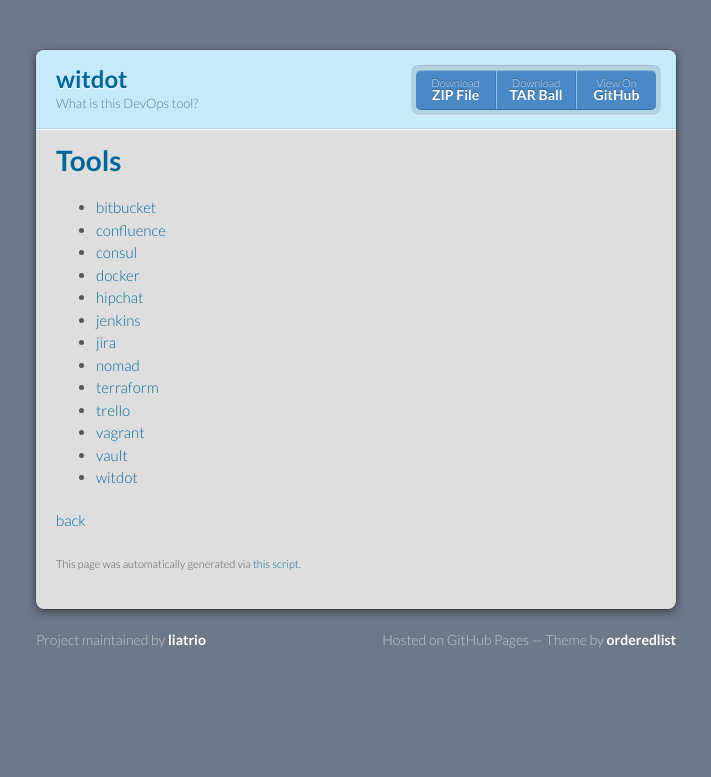
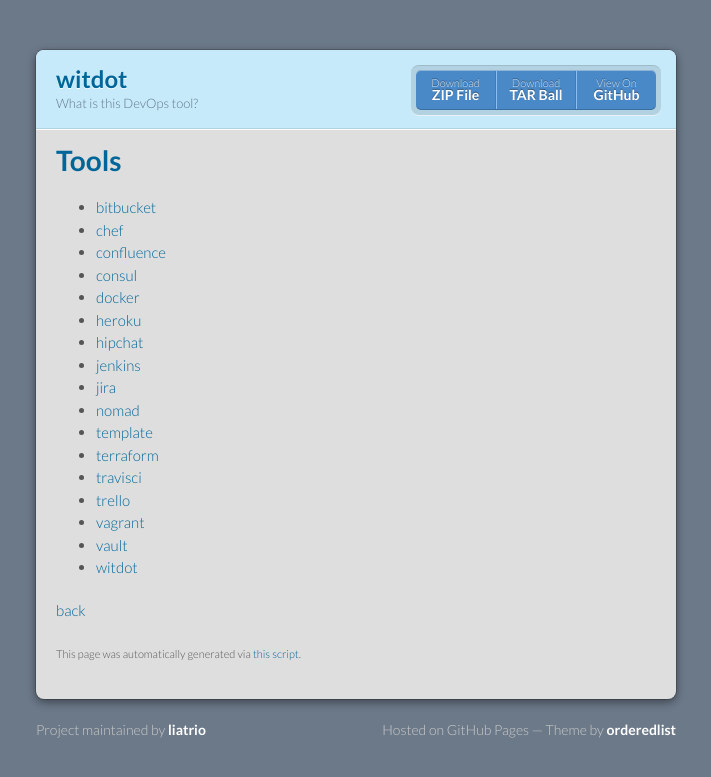
Before and after one commit to liatrio/wikify, a Jekyll site: the page built from docs/tools.md, in a window 1280 px wide. Shown: the top 777 px of the page, without its empty margins (284-995 px from the left). Built offline with Jekyll 4.4.1, drawn with Linux system fonts in a browser that asks for light colours; our own code applies the rules of GitHub Pages for plain Markdown files.

Commit message:
add chef travis heroku

```diff
--- a/docs/tools.md
+++ b/docs/tools.md
@@ -3,14 +3,18 @@
 ---
 # [Tools](https://github.com/liatrio/witdot/tree/master/tools)
   - [bitbucket](https://github.com/liatrio/witdot/blob/master/tools/bitbucket.tool)
+  - [chef](https://github.com/liatrio/witdot/blob/master/tools/chef.tool)
   - [confluence](https://github.com/liatrio/witdot/blob/master/tools/confluence.tool)
   - [consul](https://github.com/liatrio/witdot/blob/master/tools/consul.tool)
   - [docker](https://github.com/liatrio/witdot/blob/master/tools/docker.tool)
+  - [heroku](https://github.com/liatrio/witdot/blob/master/tools/heroku.tool)
   - [hipchat](https://github.com/liatrio/witdot/blob/master/tools/hipchat.tool)
   - [jenkins](https://github.com/liatrio/witdot/blob/master/tools/jenkins.tool)
   - [jira](https://github.com/liatrio/witdot/blob/master/tools/jira.tool)
   - [nomad](https://github.com/liatrio/witdot/blob/master/tools/nomad.tool)
+  - [template](https://github.com/liatrio/witdot/blob/master/tools/template.tool)
   - [terraform](https://github.com/liatrio/witdot/blob/master/tools/terraform.tool)
+  - [travisci](https://github.com/liatrio/witdot/blob/master/tools/travisci.tool)
   - [trello](https://github.com/liatrio/witdot/blob/master/tools/trello.tool)
   - [vagrant](https://github.com/liatrio/witdot/blob/master/tools/vagrant.tool)
   - [vault](https://github.com/liatrio/witdot/blob/master/tools/vault.tool)
```
Also changed, not shown: 5 other files.
